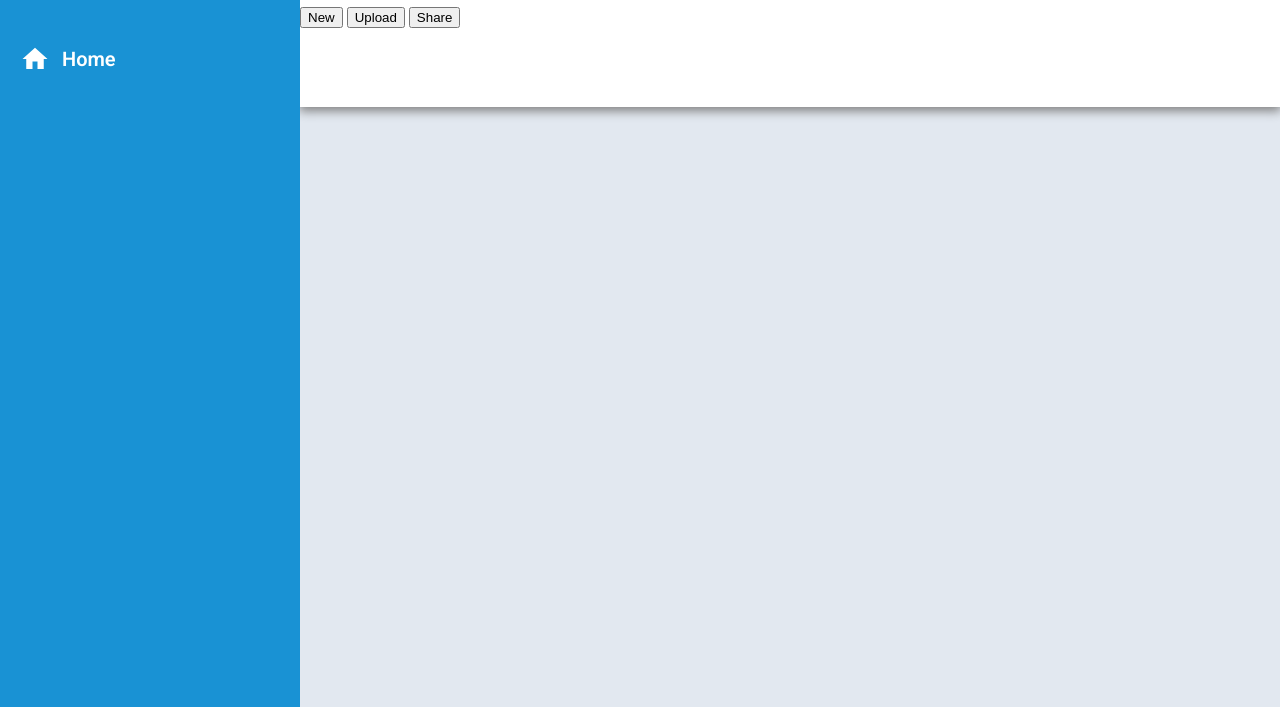
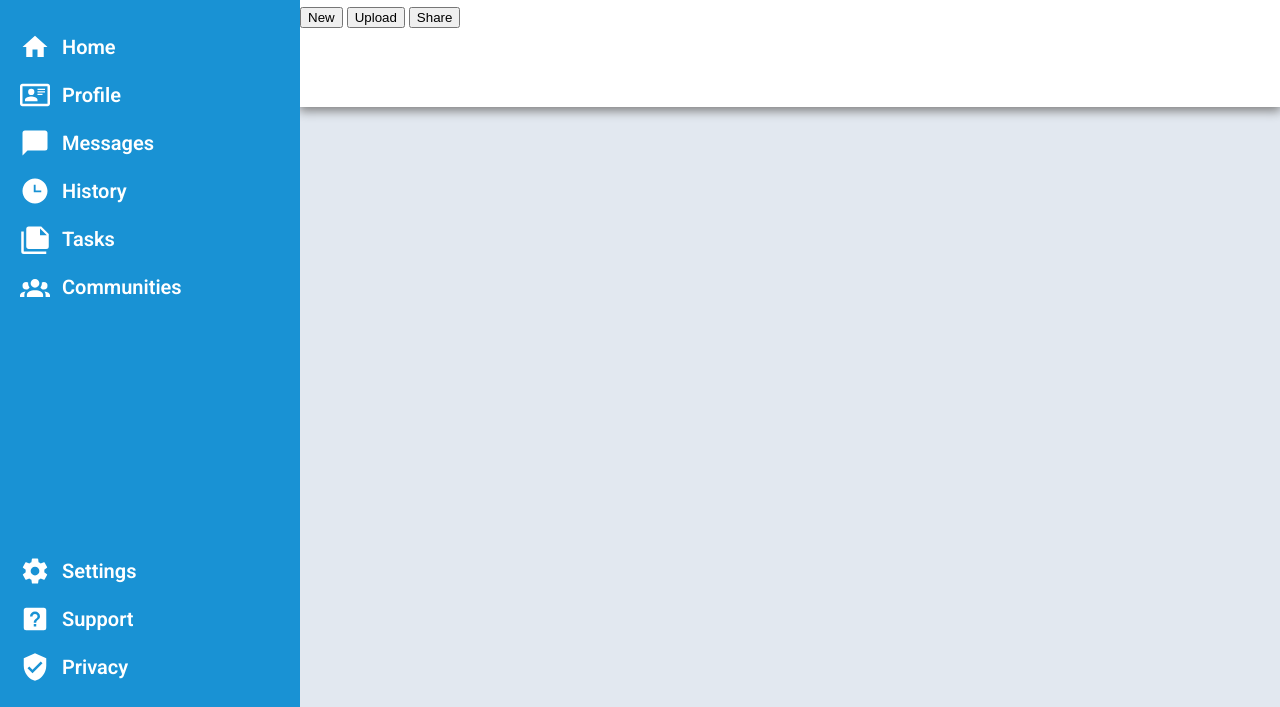
Before and after one commit to bulkassi/odin-admin-dashboard, a plain HTML site: page index.html in a window 1280 px wide. Shown: the part 93-800 px from the top of the page. Drawn offline with Linux system fonts and the light colour scheme.

Commit message:
Fill the rest of the sidebar menus with options

```diff
--- a/index.html
+++ b/index.html
@@ -50,8 +50,41 @@
             <img src="./public/svg/home.svg" />
             <p>Home</p>
           </div>
+          <div class="option">
+            <img src="./public/svg/card-account-details-outline.svg" />
+            <p>Profile</p>
+          </div>
+          <div class="option">
+            <img src="./public/svg/message.svg" />
+            <p>Messages</p>
+          </div>
+          <div class="option">
+            <img src="./public/svg/clock-time-three.svg" />
+            <p>History</p>
+          </div>
+          <div class="option">
+            <img src="./public/svg/note-multiple.svg" />
+            <p>Tasks</p>
+          </div>
+          <div class="option">
+            <img src="./public/svg/account-group.svg" />
+            <p>Communities</p>
+          </div>
         </div>
-        <div class="menu"></div>
+        <div class="menu last">
+          <div class="option">
+            <img src="./public/svg/cog.svg" />
+            <p>Settings</p>
+          </div>
+          <div class="option">
+            <img src="./public/svg/help-box.svg" />
+            <p>Support</p>
+          </div>
+          <div class="option">
+            <img src="./public/svg/shield-check.svg" />
+            <p>Privacy</p>
+          </div>
+        </div>
       </div>
     </div>
   </body>
--- a/style.css
+++ b/style.css
@@ -101,9 +101,17 @@ body {
   width: 60px;
 }
 
+#sidebar .menu .option {
+  height: 40px;
+}
+
 #sidebar .menu .option p {
   font-size: 20px;
   font-weight: 600;
+}
+
+#sidebar .menu.last {
+  justify-content: end;
 }
 
 img {
```
Also changed, not shown: public/svg/account-group.svg (added), public/svg/card-account-details-outline.svg (added), public/svg/clock-time-three.svg (added), public/svg/cog.svg (added), public/svg/help-box.svg (added), public/svg/message.svg (added), public/svg/note-multiple.svg (added), public/svg/shield-check.svg (added).
